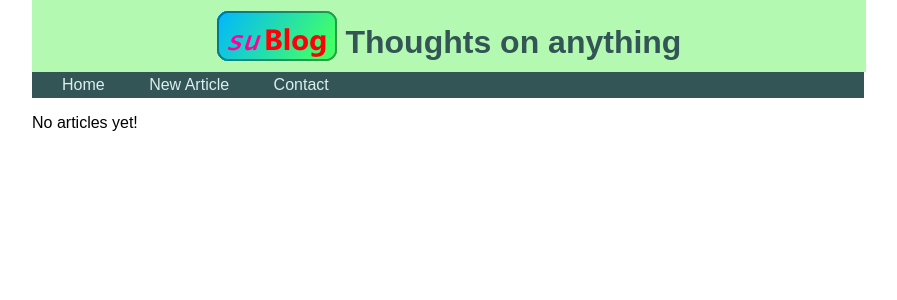
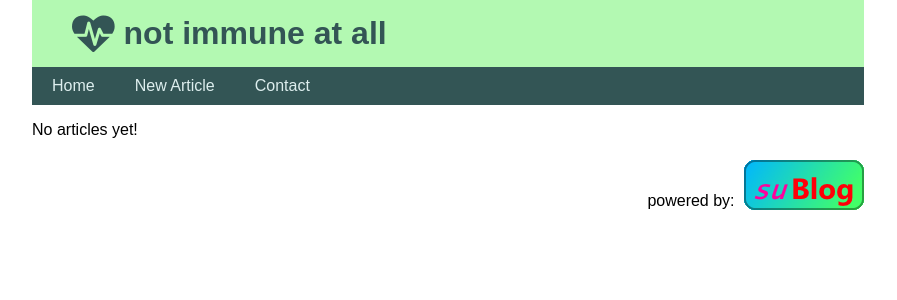
Before and after one commit to mikemey/sublog, a Django app: template templates/index.html in a window 1280 px wide. Shown: the top 300 px of the page, without its empty margins (192-1089 px from the left). Run offline with Django 3.2, Linux system fonts and the light colour scheme; the template is opened without the code that fills it, so the values that code supplies are empty; some libraries are stand-ins or nearby versions.

Commit message:
rebranding, toc now shows active page.
resolves #1

```diff
--- a/src/static/sublog.css
+++ b/src/static/sublog.css
@@ -12,36 +12,46 @@ body {
 }
 
 header {
-  background-color: #B3F9B2;
+  background-color: #b3f9b2;
   color: #335555;
-  padding: 1px 1px;
-  height: 65px;
-  text-align: center;
   display: table;
   width: 100%;
 }
 
 header h1 {
-  margin: 10px 0px;
-}
-
-.toc {
-  background-color: #335555;
-}
-
-img.logo {
-  vertical-align: bottom;
-  margin: auto 0px;
+  margin: 15px auto;
+  padding: 0 40px;
 }
 
 div.toc {
-  padding: 4px 0px;
+  background-color: #335555;
+  display: flex;
 }
+
 .toc a {
 	text-decoration: none;
 	color: #ddeeee;
-	margin-left: 30px;
-	margin-right: 10px;
+}
+
+.toc .current a {
+  color: #335555;
+}
+
+.toc span {
+  padding: 10px 20px;
+}
+.toc .current {
+  background-color: #ddeeee;
+}
+
+div.footer {
+  padding: 5px 0px 10px 10px;
+  text-align: right;
+}
+
+.footer img {
+  vertical-align: bottom;
+  margin-left: 5px;
 }
 
 .article {
--- /dev/null
+++ b/templates/footer.html
@@ -0,0 +1,3 @@
+{% load staticfiles %}
+<span>powered by:</span>
+<img src="{% static 'sublog.png' %}">
--- a/templates/sublog_base.html
+++ b/templates/sublog_base.html
@@ -5,19 +5,18 @@
 
     {% load staticfiles %}
     <link rel="stylesheet" type="text/css" href="{% static 'sublog.css' %}"/>
-    <link rel="shortcut icon" href="/static/favicon.ico" />
+    <link rel="shortcut icon" href="{% static 'favicon.ico' %}"/>
+    <link rel="stylesheet" href="https://maxcdn.bootstrapcdn.com/font-awesome/4.4.0/css/font-awesome.min.css">
 </head>
 
 <body>
 <header>
-    <h1><img class="logo" src="{% static 'sublog.png' %}"> Thoughts on anything</h1>
+    <h1><i class="fa fa-heartbeat fa-lg"></i> not immune at all</h1>
 </header>
 
 <div class="toc">
-    <span><a href="{% url 'index' %}">
-        Home </a></span>
-    <span><a href="{% url 'new-article' %}">
-          New Article </a></span>
+    {% include 'toc_entry.html' with name='index' label='Home' %}
+    {% include 'toc_entry.html' with name='new-article' label='New Article' %}
     <span><a href="/contact">
         Contact </a></span>
 </div>
@@ -25,5 +24,8 @@
 <div id="container">
     {% block content %}{% endblock %}
 </div>
+<div class="footer">
+    {% include "footer.html" %}
+</div>
 </body>
 </html>
--- /dev/null
+++ b/templates/toc_entry.html
@@ -0,0 +1,4 @@
+{% url name as anchor_url %}
+<span class="{% if request.path == anchor_url %}current{% endif %}">
+    <a href="{{ anchor_url }}"> {{ label }} </a>
+</span>
```
